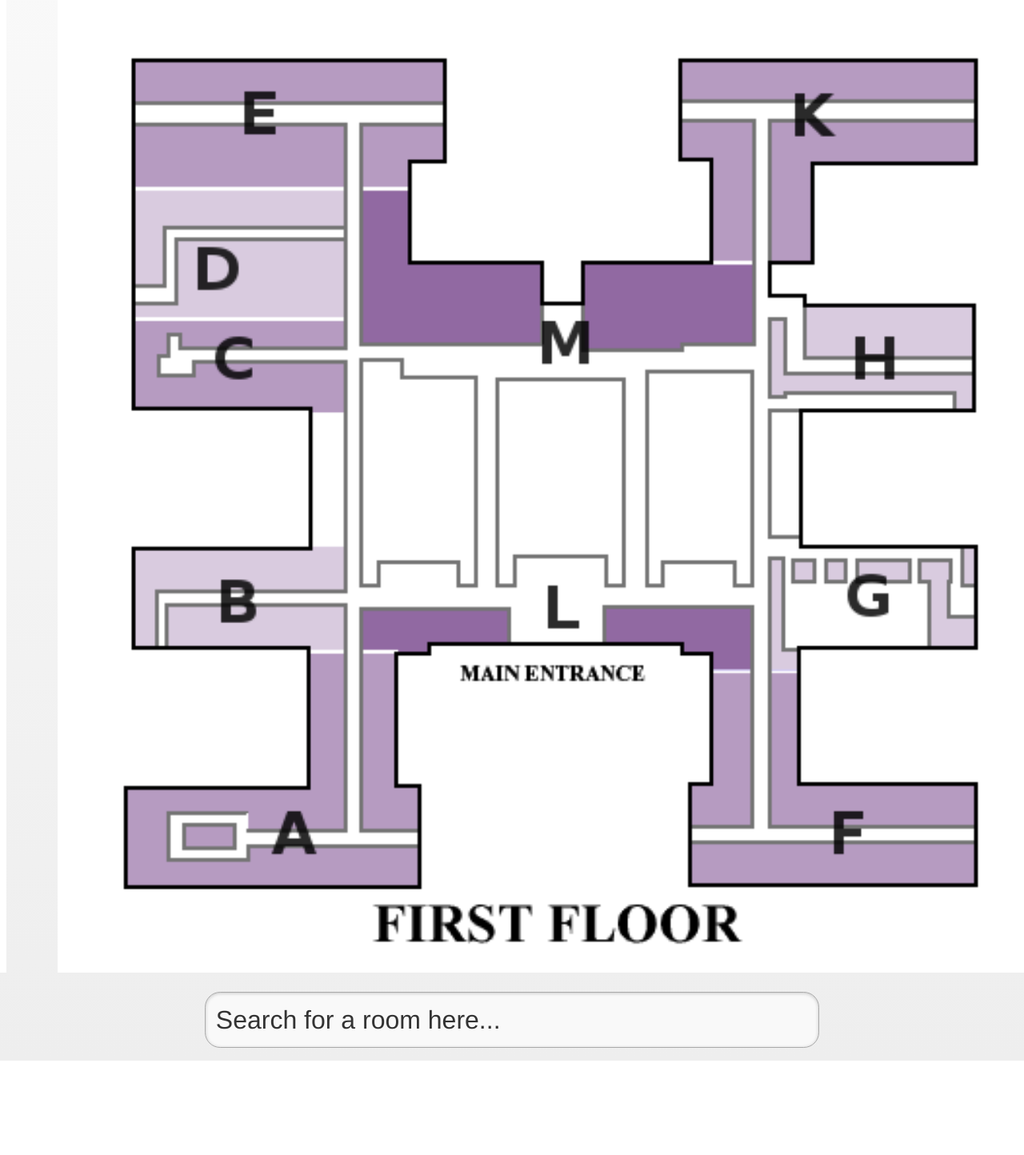
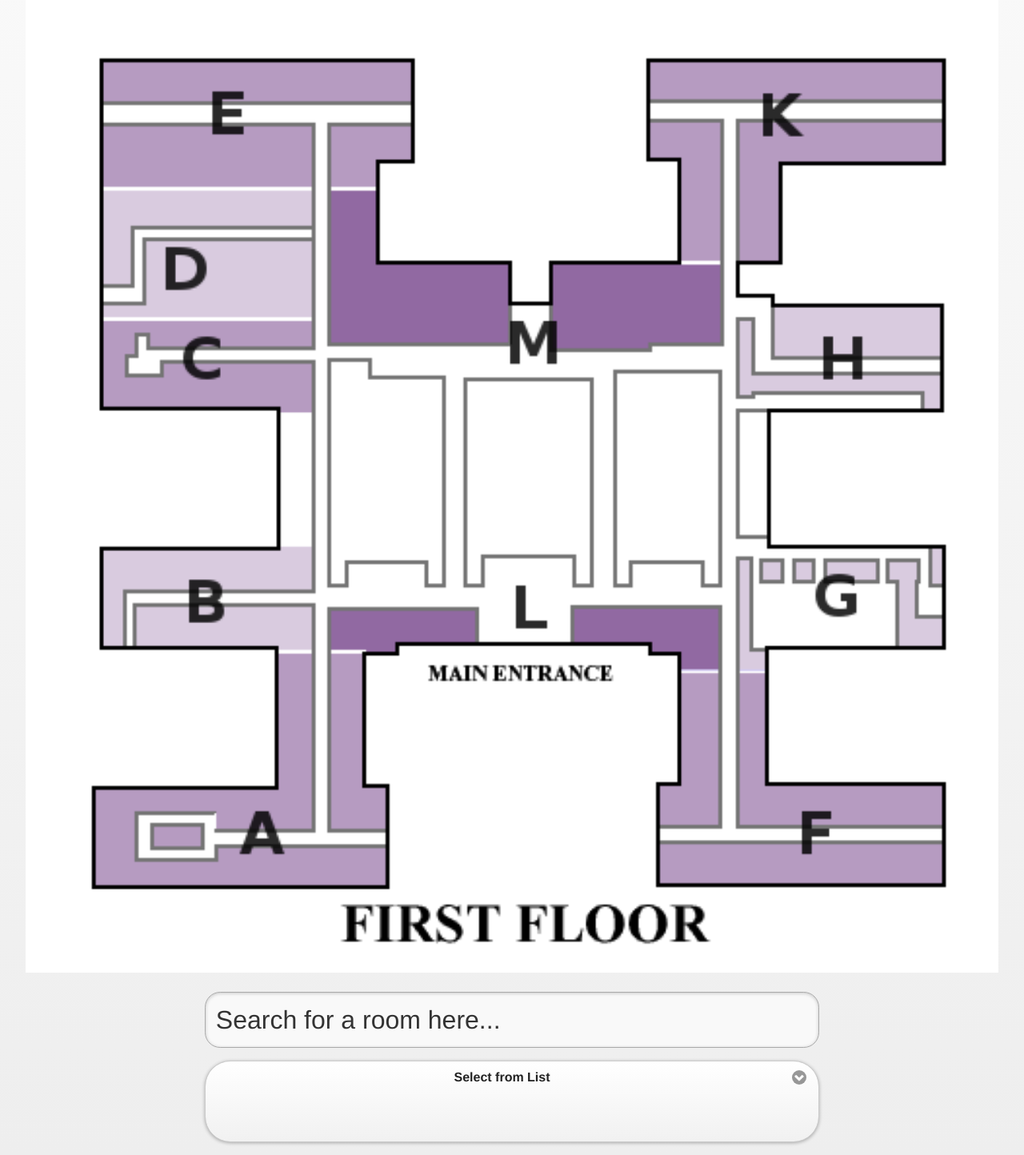
Before and after one commit to allenz456/EECS-394---TechView, a PHP site: page / in a window 1280 px wide. Shown: the part 39-1483 px from the top of the page at 80% size. Before the commit the page ends 1365 px from the top, so only its background shows below. Run offline with PHP 8.4, Linux system fonts and the light colour scheme; tables that the repository leaves empty or names only in its code hold one stand-in row (values such as "Sample post").

Commit message:
added show-directions

```diff
--- /dev/null
+++ b/get_directions_from_database.php
@@ -0,0 +1,23 @@
+<?php
+
+// Open connection to DB
+$my_connection = mysql_connect('techview.cx3h6ibh7nag.us-east-1.rds.amazonaws.com', 'eecs394techview', 'showmetech') or die('Could not connect: ' . mysql_error()); // THIS WILL NEED TO CHANGE
+
+// Open database "techview"
+$database_name = 'techview';
+mysql_select_db($database_name) or die(mysql_error()) ;
+
+$table_name='directions';
+
+$directions_data_array = array();
+$directions_data_query = mysql_query("SELECT * FROM " . $table_name);
+while($directions_data_hold = mysql_fetch_array($directions_data_query))
+{
+	array_push($directions_data_array, $directions_data_hold);
+}
+
+$directions_data_json = json_encode($directions_data_array);
+
+echo $directions_data_json;
+
+?>
--- a/index.php
+++ b/index.php
@@ -7,7 +7,6 @@
 <link type="text/css" rel="stylesheet" href="main.css">
 <!-- JAVASCRIPT FILE -->
 <script type="text/javascript" src="main.js"></script>
-<script type="text/javascript" src="slider.js"></script>
 
 <!-- JQuery Mobile -->
 <link rel="stylesheet" href="jquery_mobile/jquery.mobile-1.2.0.css" />
@@ -36,7 +35,7 @@
 </div>
 
 <!-- SELECT BUTTONS -->
-<span id='select_floor' style="display: none;">
+<span id='select_floor'>
 	<!-- <div data-role="content">Select a floor:</div>
 	<div data-role="controlgroup">
 		<div class='floor_button' data-role="button" onclick='show_floor(0)'>Ground Floor</div>
@@ -47,32 +46,23 @@
 	</div> -->
 </span>
 
-<div id='slider'>
-  <ul>
-  	<li style='display:block'><img id="floor_map_0" width='95%' src='tech_maps/0.png'/></li>
-    <li style='display:none'><img id="floor_map_1" width='95%' src='tech_maps/1.png'/></li>
-    <li style='display:none'><img id="floor_map_2" width='95%' src='tech_maps/2.png'/></li>
-    <li style='display:none'><img id="floor_map_3" width='95%' src='tech_maps/3.png'/></li>
-    <li style='display:none'><img id="floor_map_4" width='95%' src='tech_maps/4.png'/></li>
-  </ul>
-</div>
 
-
-<div style='margin: 0px 20% 0px 20%'>
+<div id= "search_container"style='margin: 0px 20% 0px 20%;'>
 	<!-- Search for a Room:<input id='room_input' type="text" onkeyup="find_room(this)" name="room_input" size="30" maxlength="50"> -->
 <input id='room_input' type="text" onkeyup="find_room(this)" name="room_input" size="30" maxlength="50"
 	value="Search for a room here..." onfocus="if(this.value==this.defaultValue)this.value='';" onblur="if(this.value=='')this.value=this.defaultValue;">
+
+<form>
+<select  onchange= "show_directions(this.value)"  name="hotspots" style= "height: 8%;">
+<option id="select" value="selectthis" >Select from List</option>
+<option id= "A" value="techExpress" >Tech Express</option>
+<option id= "B" value="B" >Fake Room</option>
+<option id= "C" value="C" >Not real</option>
+
+</select>
+</form>
 </div>
 
 </div><!-- /page -->
-
-<script type="text/javascript">
-$("document").ready(function(){
-window.mySwipe = new Swipe(
-  document.getElementById('slider'), {
-    startSlide: 1}
-);});
-</script>
-
 </body>
 </html>
--- a/main.css
+++ b/main.css
@@ -51,8 +51,6 @@ body, html
 	padding: 5px;
 	box-shadow: 5px 5px 15px black;
 	border-radius: 5px;
-	/* Had to change this to get room labels to show up */
-	z-index: 20;
 }
 
 #room_label_form
--- a/main.js
+++ b/main.js
@@ -12,7 +12,7 @@ function show_floor(floor_number)
 	// <div class='home_button ui-btn ui-shadow ui-btn-corner-all ui-btn-up-c' data-role='button' onclick='display_room_labels()'>View Room Names</div>\
 	// <img id='floor_map' width='100%' onclick='add_room_name(this)' src='tech_maps/" + floor + ".png'/>";
 	document.getElementById('select_floor').innerHTML = "\
-	<img id='floor_map_"+floor+"' width='95%' src='tech_maps/" + floor + ".png'/>";
+	<img id='floor_map' width='95%' src='tech_maps/" + floor + ".png'/>";
 	// <img id='floor_map' width='95%' onclick='add_room_name(this)' src='tech_maps/" + floor + ".png'/>";
 }
 
@@ -31,7 +31,9 @@ function load_function()
 	select_floor_string = document.getElementById('select_floor').innerHTML;
 	// Load all of the room_labels from the database
 	get_rooms_from_database();
-	// show_floor(1);
+	// Load all directions from database
+	get_directions_from_database();
+	show_floor(1);
 	// document.getElementById('room_input').focus();
 	// document.getElementById('room_input').select();
 }
@@ -107,59 +109,45 @@ function display_room_labels()
 
 function find_room(obj){
 
+	// document.getElementById('test').innerHTML = document.getElementById('room_input').value;
+
 	var flag = 0;
 
 	var new_room_div;
 	var room_label_container = document.getElementById('room_label_container');
-	room_label_container.style.display = 'inline';
+	var floor_map_offset_y = document.getElementById('floor_map').offsetTop;
+	var floor_map_offset_x = document.getElementById('floor_map').offsetLeft;
+	var floor_map_offset_width = document.getElementById('floor_map').offsetWidth;
+	var floor_map_offset_height = document.getElementById('floor_map').offsetHeight;
+	document.getElementById('room_label_container').style.display = 'inline';
 	room_label_container.innerHTML = '';
+
 	var room_name = document.getElementById('room_input').value;
 
 	if(room_name == '')
 	{
-		// show_floor(1);
-		// *SWIPE* Changes swipe view when nothing is in search bar
-		new Swipe(document.getElementById('slider'), {startSlide: 1});
+		show_floor(1);
 		return;
 	}
 	for(var room_ii = 0; room_ii < room_labels.data_ii.length; room_ii++)
 	{
 		if(room_name.toLowerCase() == room_labels.data_ii[room_ii].room_name.toLowerCase())
 		{
-			// Assign the floor variable
-			floor = room_labels.data_ii[room_ii].floor;
-			// Change the image to the correct floor number, this will change the image id to floor_map_<FLOOR #>
-			// ...which we will need to get the position of below
-			// show_floor(floor);
-
-			// *SWIPE* Changes swipe view to floor of room being searched
-			new Swipe(document.getElementById('slider'), {startSlide: floor});
-
-			// Get the coordinates of the room to be searched for
-			var floor_map_offset_width = document.getElementById('floor_map_'+floor).offsetWidth;
-			var floor_map_offset_height = document.getElementById('floor_map_'+floor).offsetHeight;
-			var floor_map_offset_y = document.getElementById('floor_map_'+floor).offsetTop;
-			// The floor_map_offset_x must be adjusted for swipe mode to work (all images are in a long row, rather than replacing the image)
-			var floor_map_offset_x = document.getElementById('floor_map_'+floor).offsetLeft - (floor_map_offset_width+30)*floor;
-			// var floor_map_offset_x = document.getElementById('floor_map_'+floor).offsetLeft;
-
-			// Place the label on the map
+			// document.getElementById('test').innerHTML = 'hi';
 			new_room_div = "<div id='dbroomid_"+room_labels.data_ii[room_ii].db_room_id+"' class='room_label_divs'>"+room_labels.data_ii[room_ii].room_name+"</div>";
 			room_label_container.innerHTML = room_label_container.innerHTML + new_room_div;
 			document.getElementById('dbroomid_'+room_labels.data_ii[room_ii].db_room_id).style.top = (parseInt(room_labels.data_ii[room_ii].room_coord_y,10)/100*floor_map_offset_width+floor_map_offset_y)+'px';
 			document.getElementById('dbroomid_'+room_labels.data_ii[room_ii].db_room_id).style.left = (parseInt(room_labels.data_ii[room_ii].room_coord_x,10)/100*floor_map_offset_width+floor_map_offset_x)+'px';
-
-			// If we found a room, flag it. Otherwise show first floor view
+			show_floor(room_labels.data_ii[room_ii].floor);
 			flag = 1
 			document.getElementById('room_input').unfocus();
-			document.getElementById('room_input').unselect();
+	document.getElementById('room_input').unselect();
 			document.getElementById('body_div').setAttribute("style","-webkit-transform: scale(1.0);");
 		}
 	}
 	if(flag == 0)
 	{
-		// If room is not matched show first floor view. We may want to change this later.
-		// show_floor(1);
+		show_floor(1);
 	}
 }
 
@@ -236,3 +224,55 @@ function getXMLHttp()
   }
   return xmlHttp;
 }
+
+
+var oldHTML;
+var directions_list;
+
+function get_directions_from_database()
+{
+	var xmlHttp = getXMLHttp();
+    xmlHttp.onreadystatechange = function()
+    {
+        if(xmlHttp.readyState == 4)
+        {
+            var directions_labels_string = xmlHttp.responseText;
+            directions_list = eval ("({'data_ii':" + directions_labels_string  + "})");
+        }
+    }
+
+    xmlHttp.open("GET", 'get_directions_from_database.php', true);
+    xmlHttp.send(null);
+}
+
+function find_directions(targetDestination){
+
+	var directionString = '';
+
+	for(var direction_ii = 0; direction_ii < directions_list.data_ii.length; direction_ii++)
+	{
+		if(targetDestination.toLowerCase() == directions_list.data_ii[direction_ii].destination.toLowerCase())
+		{
+			directionString += directions_list.data_ii[direction_ii].step_direction + ",";
+		}
+	}
+	directionString = directionString.substring(0, directionString.length - 1);
+	return directionString;
+}
+function show_directions(value)
+{
+	oldHTML = document.getElementById('search_container').innerHTML;
+	var foundDirectionArray = find_directions(value).split(",");
+	var directionsToPrint = '';
+	for (var ii = 0; ii < foundDirectionArray.length; ii++)
+	{
+		directionsToPrint += foundDirectionArray[ii] + " ";
+	}
+	var directionsHTML = "<FORM>" + directionsToPrint + "<br><INPUT TYPE='button' onclick='showSearch(oldHTML)' value='Go back'></FORM>";
+	document.getElementById('search_container').innerHTML=directionsHTML;
+}
+
+function showSearch(oldHTML)
+{
+	document.getElementById('search_container').innerHTML = oldHTML;
+}
```
